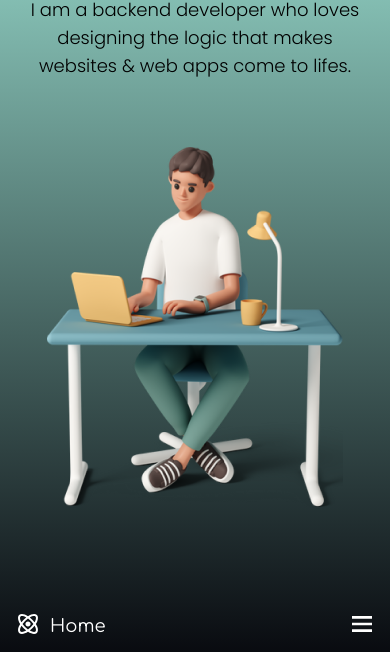
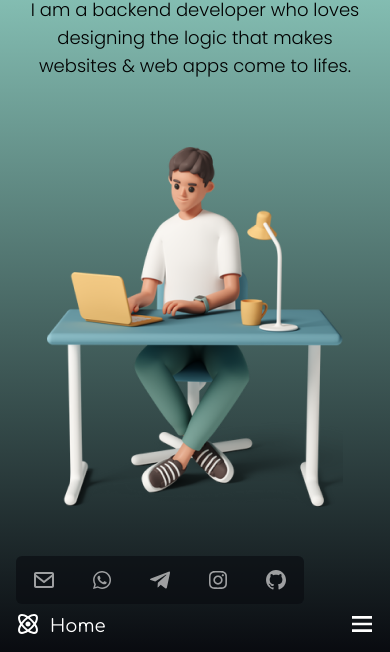
Before and after one commit to brianlewyn/portfolio, a website: page public/index.html in a window 390 px wide. Both pictures are taken after a click on the icon 28 px from the left and 816 px from the top of the page. Shown: the part 192-844 px from the top of the page. Drawn offline with Linux system fonts and the light colour scheme.

Commit message:
Rename AtomActive to RowLinks & Btn: Atom finished & working

```diff
--- /dev/null
+++ b/public/app.js
@@ -0,0 +1,10 @@
+const Atom = document.getElementById('Atom')
+const RowLinks = document.querySelector('.BottomBar .RowLinks')
+
+window.onload = function() {
+   RowLinks.classList.remove('Flex')
+}
+
+Atom.onclick = function() {
+   RowLinks.classList.toggle('Flex')
+}
--- a/public/index.html
+++ b/public/index.html
@@ -274,7 +274,7 @@
    <!-- !BottomBar -->
    <footer class="BottomBar">
 
-      <div class="AtomActive">
+      <div class="RowLinks Flex">
          <!-- Icon: envelope -->
          <a href="#">
             <svg>
@@ -321,7 +321,7 @@
       </div>
 
       <!-- Btn & Icon: atom -->
-      <svg>
+      <svg id="Atom">
          <path
             d="M14.574 12C14.574 13.4216 13.4216 14.574 12 14.574C10.5784 14.574 9.42601 13.4216 9.42601 12C9.42601 10.5784 10.5784 9.42599 12 9.42599C13.4216 9.42599 14.574 10.5784 14.574 12Z" />
          <path fill-rule="evenodd" clip-rule="evenodd"
@@ -339,6 +339,8 @@
       </svg>
    </footer>
 
+   <script src="app.js"></script>
+
 </body>
 
 </html>
--- a/src/input.css
+++ b/src/input.css
@@ -20,6 +20,11 @@
    h1 {
       @apply
       font-medium text-3xl font-Comfortaa
+   }
+
+   /* CSS !important */
+   .Flex {
+      @apply flex !important
    }
 
    /* Atoms */
@@ -80,14 +85,6 @@
       font-medium font-Comfortaa text-white
       first:[&_div]:text-lg last:[&_div]:text-sm
    }
-   .AtomActive {
-      @apply
-      absolute left-4 bottom-12
-      hidden justify-between items-center
-      w-72 h-12 px-4
-      bg-Dark/[.60] rounded-md
-      [&_svg]:IconLink
-   }
 
    /* Secondary Molecules */
    .LogoGroup {
@@ -109,6 +106,16 @@
       [&>div]:AdminDetails
       md:[&>div]:hidden
    }
+   .RowLinks {
+      @apply
+      absolute left-4 bottom-12
+      hidden justify-between items-center
+      w-72 h-12 px-4
+      bg-Dark/[.60] rounded-md
+      [&_svg]:IconLink
+      [&_svg]:fill-white/[.60] hover:[&_svg]:fill-white
+   }
+
 
    /* Components */
    .Loading {
@@ -146,7 +153,7 @@
       fixed bottom-0 left-0 z-80
       flex md:hidden justify-start items-start gap-x-2.5
       w-full h-12 px-4 pt-2
-      [&_svg]:IconAction
+      [&>svg]:IconAction
       [&_span]:TitleCurrentSection
    }
 
```
Also changed, not shown: public/style.css.
